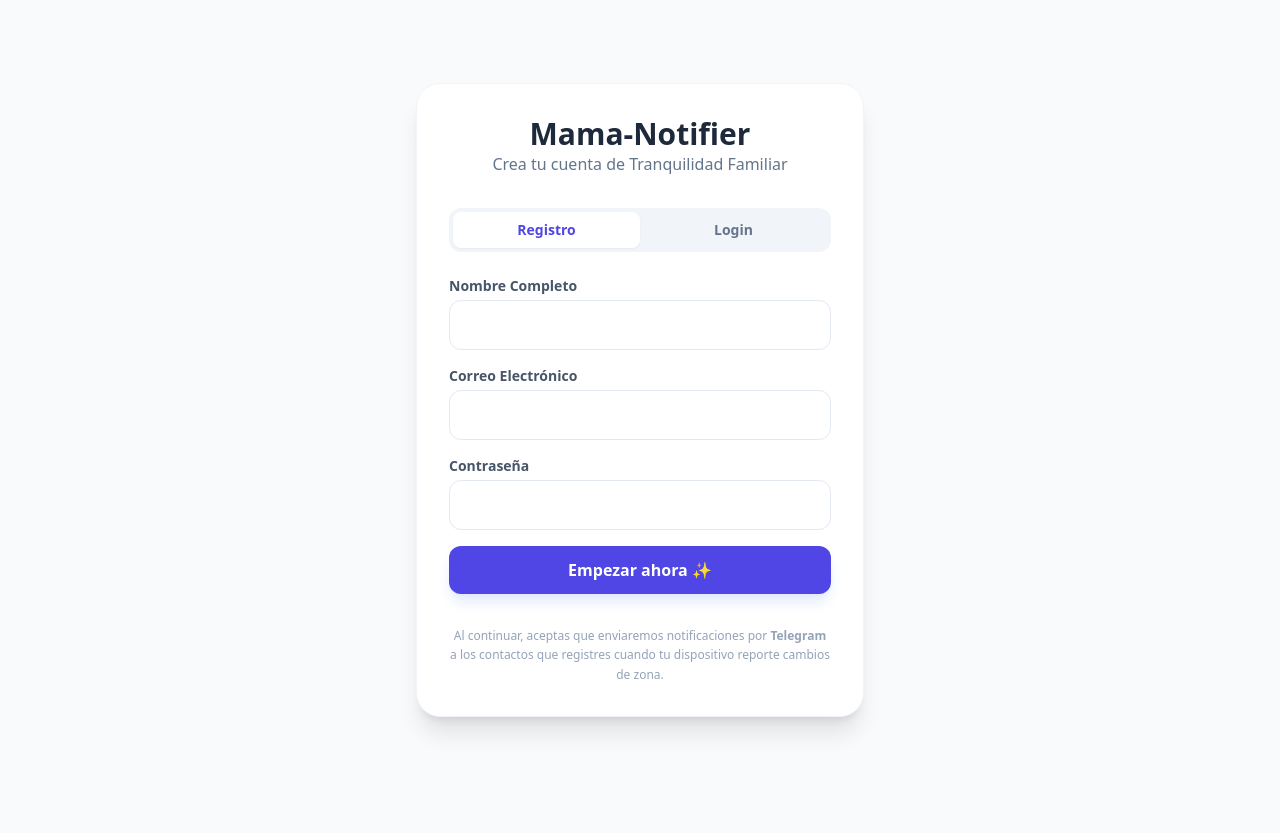
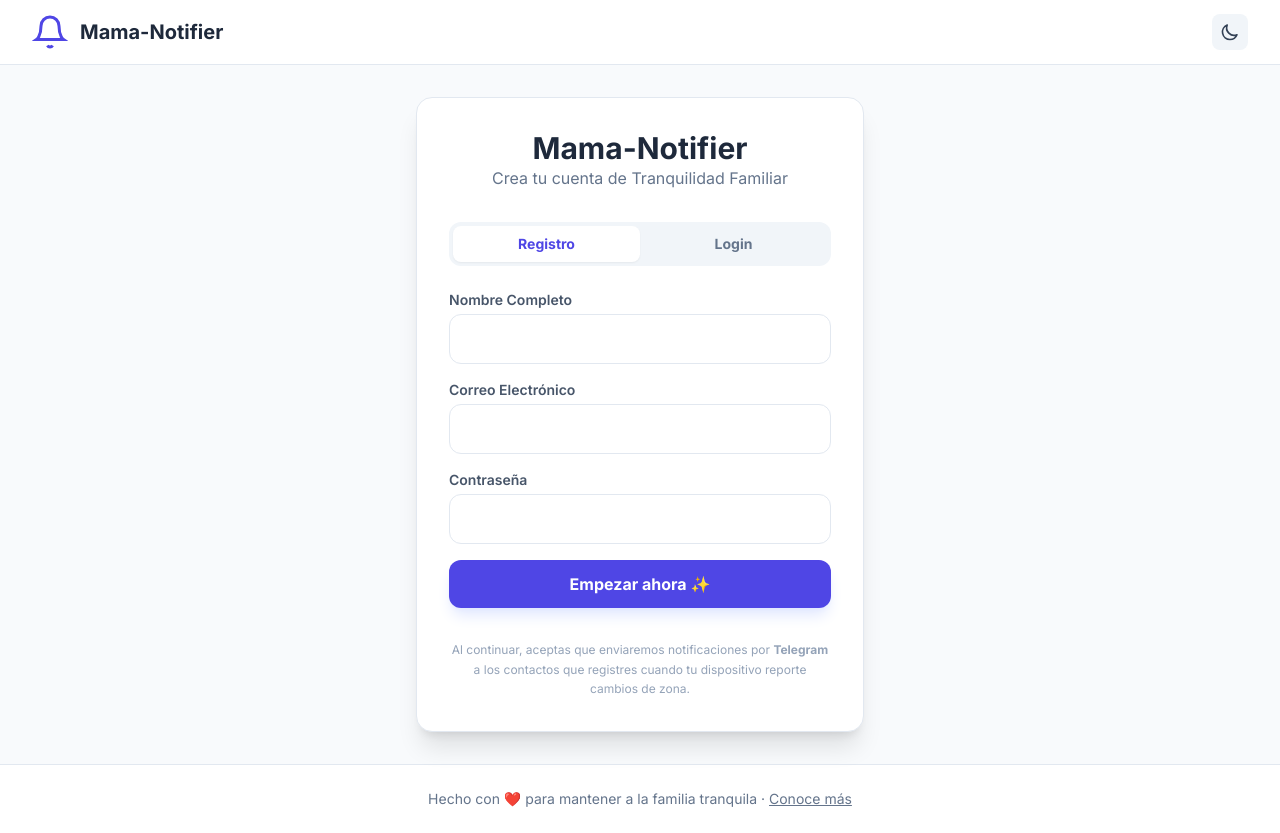
Before and after one commit to IgnacioHM112/MAMA-Notifier, a FastAPI app: page / in a window 1280 px wide. Before the commit the page ends 732 px from the top, so only its background shows below. Run offline with FastAPI, Linux system fonts and the light colour scheme; some libraries are stand-ins or nearby versions.

Commit message:
Frontend redesign: base layout, login, dashboard, about page, dark mode, logo, user guide

```diff
--- a/main.py
+++ b/main.py
@@ -496,6 +496,11 @@ async def simulate_event(event_type: str, user=Depends(get_current_user)):
     conn.close()
     return RedirectResponse(url="/", status_code=status.HTTP_303_SEE_OTHER)
 
+# --- PÁGINA INFORMATIVA ---
+@app.get("/acerca", response_class=HTMLResponse)
+async def about_page(request: Request):
+    return templates.TemplateResponse("about.html", {"request": request})
+
 @app.get("/debug/users")
 async def debug_users():
     conn = get_db()
--- /dev/null
+++ b/templates/base.html
@@ -0,0 +1,64 @@
+<!DOCTYPE html>
+<html lang="es" data-theme="light">
+<head>
+    <meta charset="UTF-8">
+    <meta name="viewport" content="width=device-width, initial-scale=1.0">
+    <title>{% block title %}Mama-Notifier{% endblock %}</title>
+    <script src="https://cdn.tailwindcss.com"></script>
+    <script defer src="https://cdn.jsdelivr.net/npm/alpinejs@3.x.x/dist/cdn.min.js"></script>
+    <link href="https://fonts.googleapis.com/css2?family=Inter:wght@300;400;500;600;700&display=swap" rel="stylesheet">
+    <style>
+        body { font-family: 'Inter', sans-serif; }
+        [data-theme="dark"] { color-scheme: dark; }
+        .logo-icon { width: 36px; height: 36px; }
+    </style>
+</head>
+<body class="bg-slate-50 dark:bg-slate-900 text-slate-900 dark:text-slate-100 min-h-screen transition-colors duration-200" x-data="{ dark: localStorage.getItem('theme') === 'dark' || (!localStorage.getItem('theme') && window.matchMedia('(prefers-color-scheme: dark)').matches) }" x-init="document.documentElement.setAttribute('data-theme', dark ? 'dark' : 'light'); watchDark()">
+    <!-- Navbar -->
+    <nav class="bg-white dark:bg-slate-800 border-b border-slate-200 dark:border-slate-700 sticky top-0 z-40">
+        <div class="max-w-7xl mx-auto px-4 sm:px-6 lg:px-8">
+            <div class="flex items-center justify-between h-16">
+                <div class="flex items-center gap-3">
+                    <svg class="logo-icon text-indigo-600 dark:text-indigo-400" viewBox="0 0 24 24" fill="none" stroke="currentColor" stroke-width="2" aria-hidden="true">
+                        <path d="M18 8A6 6 0 0 0 6 8c0 7-3 9-3 9h18s-3-2-3-9"/>
+                        <path d="M13.73 21a2 2 0 0 1-3.46 0"/>
+                    </svg>
+                    <span class="text-xl font-bold text-slate-800 dark:text-slate-100">Mama-Notifier</span>
+                </div>
+                <div class="flex items-center gap-4">
+                    {% if user %}
+                        <a href="/" class="text-sm font-medium text-slate-700 dark:text-slate-300 hover:text-indigo-600 dark:hover:text-indigo-400">Dashboard</a>
+                        <a href="/acerca" class="text-sm font-medium text-slate-700 dark:text-slate-300 hover:text-indigo-600 dark:hover:text-indigo-400">Acerca</a>
+                        <a href="/logout" class="text-sm font-medium text-rose-600 hover:text-rose-700">Salir</a>
+                    {% endif %}
+                    <button @click="dark = !dark; localStorage.setItem('theme', dark ? 'dark' : 'light'); document.documentElement.setAttribute('data-theme', dark ? 'dark' : 'light')" class="p-2 rounded-lg bg-slate-100 dark:bg-slate-800 hover:bg-slate-200 dark:hover:bg-slate-700" aria-label="Cambiar tema">
+                        <svg x-show="!dark" class="w-5 h-5 text-slate-700" fill="none" stroke="currentColor" viewBox="0 0 24 24"><path stroke-linecap="round" stroke-linejoin="round" stroke-width="2" d="M20.354 15.354A9 9 0 018.646 3.646 9.003 9.003 0 0012 21a9.003 9.003 0 008.354-5.646z"/></svg>
+                        <svg x-show="dark" class="w-5 h-5 text-slate-300" fill="none" stroke="currentColor" viewBox="0 0 24 24"><path stroke-linecap="round" stroke-linejoin="round" stroke-width="2" d="M12 3v1m0 16v1m9-9h-1M4 12H3m15.364 6.364l-.707-.707M6.343 6.343l-.707-.707m12.728 0l-.707.707M6.343 17.657l-.707.707M16 12a4 4 0 11-8 0 4 4 0 018 0z"/></svg>
+                    </button>
+                </div>
+            </div>
+        </div>
+    </nav>
+
+    <main class="max-w-7xl mx-auto px-4 sm:px-6 lg:px-8 py-8">
+        {% block content %}{% endblock %}
+    </main>
+
+    <footer class="bg-white dark:bg-slate-800 border-t border-slate-200 dark:border-slate-700 mt-auto">
+        <div class="max-w-7xl mx-auto px-4 py-6 text-center text-sm text-slate-500 dark:text-slate-400">
+            Hecho con ❤️ para mantener a la familia tranquila · <a href="/acerca" class="underline hover:text-indigo-600">Conoce más</a>
+        </div>
+    </footer>
+
+    <script>
+        function watchDark() {
+            const media = window.matchMedia('(prefers-color-scheme: dark)');
+            media.addEventListener('change', e => {
+                if (!localStorage.getItem('theme')) {
+                    document.documentElement.setAttribute('data-theme', e.matches ? 'dark' : 'light');
+                }
+            });
+        }
+    </script>
+</body>
+</html>
--- a/templates/login.html
+++ b/templates/login.html
@@ -1,40 +1,39 @@
-<!DOCTYPE html>
-<html lang="es">
-<head>
-    <meta charset="UTF-8">
-    <title>Mama-Notifier | Acceso</title>
-    <script src="https://cdn.tailwindcss.com"></script>
-    <style>
-        .form-container { transition: all 0.3s ease; }
-        .hidden { display: none; }
-    </style>
-</head>
-<body class="bg-slate-50 flex items-center justify-center min-h-screen">
-    <div class="bg-white p-8 rounded-3xl shadow-xl w-full max-w-md border border-slate-100">
+{% extends "base.html" %}
+
+{% block title %}Acceso · Mama-Notifier{% endblock %}
+
+{% block content %}
+<div class="flex items-center justify-center min-h-[calc(100vh-200px)]">
+    <div class="bg-white dark:bg-slate-800 p-8 rounded-2xl shadow-xl w-full max-w-md border border-slate-200 dark:border-slate-700">
         <div class="text-center mb-8">
-            <h1 class="text-3xl font-bold text-slate-800">Mama-Notifier</h1>
-            <p class="text-slate-500" id="form-subtitle">Crea tu cuenta de Tranquilidad Familiar</p>
+            <h1 class="text-3xl font-bold text-slate-800 dark:text-slate-100">Mama-Notifier</h1>
+            <p class="text-slate-500 dark:text-slate-400" id="form-subtitle">Crea tu cuenta de Tranquilidad Familiar</p>
+        </div>
+
+        <!-- Error banner -->
+        <div x-show="window.location.search.includes('error=1')" x-init="if (window.location.search.includes('error=1')) { showLogin(); history.replaceState(null, '', '/'); }" class="bg-rose-100 dark:bg-rose-900/30 border border-rose-400 text-rose-700 dark:text-rose-300 px-4 py-3 rounded-xl mb-6 text-center text-sm" role="alert">
+            Credenciales inválidas. Intenta de nuevo.
         </div>
 
         <!-- TABS -->
-        <div class="flex mb-6 bg-slate-100 p-1 rounded-xl">
-            <button onclick="showRegister()" id="tab-register" class="flex-1 py-2 text-sm font-bold rounded-lg bg-white text-indigo-600 shadow-sm transition-all">Registro</button>
-            <button onclick="showLogin()" id="tab-login" class="flex-1 py-2 text-sm font-bold rounded-lg text-slate-500 hover:text-slate-700 transition-all">Login</button>
+        <div class="flex mb-6 bg-slate-100 dark:bg-slate-700 p-1 rounded-xl">
+            <button onclick="showRegister()" id="tab-register" class="flex-1 py-2 text-sm font-bold rounded-lg bg-white dark:bg-slate-800 text-indigo-600 dark:text-indigo-400 shadow-sm transition-all">Registro</button>
+            <button onclick="showLogin()" id="tab-login" class="flex-1 py-2 text-sm font-bold rounded-lg text-slate-500 dark:text-slate-400 hover:text-slate-700 dark:hover:text-slate-200 transition-all">Login</button>
         </div>
 
         <!-- REGISTRO -->
         <form id="register-form" action="/register" method="post" class="space-y-4">
             <div>
-                <label class="block text-sm font-semibold text-slate-600 mb-1">Nombre Completo</label>
-                <input type="text" name="name" required class="w-full px-4 py-3 rounded-xl border border-slate-200 focus:ring-2 focus:ring-indigo-400 outline-none">
+                <label class="block text-sm font-semibold text-slate-600 dark:text-slate-300 mb-1">Nombre Completo</label>
+                <input type="text" name="name" required class="w-full px-4 py-3 rounded-xl border border-slate-200 dark:border-slate-600 bg-white dark:bg-slate-900 focus:ring-2 focus:ring-indigo-400 outline-none">
             </div>
             <div>
-                <label class="block text-sm font-semibold text-slate-600 mb-1">Correo Electrónico</label>
-                <input type="email" name="email" required class="w-full px-4 py-3 rounded-xl border border-slate-200 focus:ring-2 focus:ring-indigo-400 outline-none">
+                <label class="block text-sm font-semibold text-slate-600 dark:text-slate-300 mb-1">Correo Electrónico</label>
+                <input type="email" name="email" required class="w-full px-4 py-3 rounded-xl border border-slate-200 dark:border-slate-600 bg-white dark:bg-slate-900 focus:ring-2 focus:ring-indigo-400 outline-none">
             </div>
             <div>
-                <label class="block text-sm font-semibold text-slate-600 mb-1">Contraseña</label>
-                <input type="password" name="password" required class="w-full px-4 py-3 rounded-xl border border-slate-200 focus:ring-2 focus:ring-indigo-400 outline-none">
+                <label class="block text-sm font-semibold text-slate-600 dark:text-slate-300 mb-1">Contraseña</label>
+                <input type="password" name="password" required class="w-full px-4 py-3 rounded-xl border border-slate-200 dark:border-slate-600 bg-white dark:bg-slate-900 focus:ring-2 focus:ring-indigo-400 outline-none">
             </div>
             <button type="submit" class="w-full bg-indigo-600 hover:bg-indigo-700 text-white font-bold py-3 rounded-xl transition-all shadow-lg shadow-indigo-100">
                 Empezar ahora ✨
@@ -44,23 +43,25 @@
         <!-- LOGIN -->
         <form id="login-form" action="/login" method="post" class="space-y-4 hidden">
             <div>
-                <label class="block text-sm font-semibold text-slate-600 mb-1">Correo Electrónico</label>
-                <input type="email" name="email" required class="w-full px-4 py-3 rounded-xl border border-slate-200 focus:ring-2 focus:ring-indigo-400 outline-none">
+                <label class="block text-sm font-semibold text-slate-600 dark:text-slate-300 mb-1">Correo Electrónico</label>
+                <input type="email" name="email" required class="w-full px-4 py-3 rounded-xl border border-slate-200 dark:border-slate-600 bg-white dark:bg-slate-900 focus:ring-2 focus:ring-indigo-400 outline-none">
             </div>
             <div>
-                <label class="block text-sm font-semibold text-slate-600 mb-1">Contraseña</label>
-                <input type="password" name="password" required class="w-full px-4 py-3 rounded-xl border border-slate-200 focus:ring-2 focus:ring-indigo-400 outline-none">
+                <label class="block text-sm font-semibold text-slate-600 dark:text-slate-300 mb-1">Contraseña</label>
+                <input type="password" name="password" required class="w-full px-4 py-3 rounded-xl border border-slate-200 dark:border-slate-600 bg-white dark:bg-slate-900 focus:ring-2 focus:ring-indigo-400 outline-none">
             </div>
             <button type="submit" class="w-full bg-indigo-600 hover:bg-indigo-700 text-white font-bold py-3 rounded-xl transition-all shadow-lg shadow-indigo-100">
                 Entrar 🚀
             </button>
         </form>
 
-        <p class="mt-8 text-center text-xs text-slate-400 leading-relaxed">
+        <p class="mt-8 text-center text-xs text-slate-400 dark:text-slate-500 leading-relaxed">
             Al continuar, aceptas que enviaremos notificaciones por <strong>Telegram</strong> a los contactos que registres cuando tu dispositivo reporte cambios de zona.
         </p>
     </div>
+{% endblock %}
 
+{% block scripts %}
 <script>
     const registerForm = document.getElementById('register-form');
     const loginForm = document.getElementById('login-form');
@@ -71,38 +72,21 @@
     function showLogin() {
         registerForm.classList.add('hidden');
         loginForm.classList.remove('hidden');
-            tabLogin.classList.add('bg-white', 'text-indigo-600', 'shadow-sm');
-            tabLogin.classList.remove('text-slate-500');
-            tabRegister.classList.remove('bg-white', 'text-indigo-600', 'shadow-sm');
-            tabRegister.classList.add('text-slate-500');
+        tabLogin.classList.add('bg-white', 'dark:bg-slate-800', 'text-indigo-600', 'dark:text-indigo-400', 'shadow-sm');
+        tabLogin.classList.remove('text-slate-500', 'dark:text-slate-400');
+        tabRegister.classList.remove('bg-white', 'dark:bg-slate-800', 'text-indigo-600', 'dark:text-indigo-400', 'shadow-sm');
+        tabRegister.classList.add('text-slate-500', 'dark:text-slate-400');
         subtitle.innerText = 'Bienvenido de nuevo a Mama-Notifier';
     }
 
     function showRegister() {
         loginForm.classList.add('hidden');
         registerForm.classList.remove('hidden');
-            tabRegister.classList.add('bg-white', 'text-indigo-600', 'shadow-sm');
-            tabRegister.classList.remove('text-slate-500');
-            tabLogin.classList.remove('bg-white', 'text-indigo-600', 'shadow-sm');
-            tabLogin.classList.add('text-slate-500');
+        tabRegister.classList.add('bg-white', 'dark:bg-slate-800', 'text-indigo-600', 'dark:text-indigo-400', 'shadow-sm');
+        tabRegister.classList.remove('text-slate-500', 'dark:text-slate-400');
+        tabLogin.classList.remove('bg-white', 'dark:bg-slate-800', 'text-indigo-600', 'dark:text-indigo-400', 'shadow-sm');
+        tabLogin.classList.add('text-slate-500', 'dark:text-slate-400');
         subtitle.innerText = 'Crea tu cuenta de Tranquilidad Familiar';
     }
-
-        // Show error banner if ?error=1 in URL
-        (function() {
-            const params = new URLSearchParams(window.location.search);
-            if (params.has('error')) {
-                // Ensure login tab is active
-                showLogin();
-                // Create error banner
-                const errDiv = document.createElement('div');
-                errDiv.className = 'bg-rose-100 border border-rose-400 text-rose-700 px-4 py-3 rounded-xl mb-6 text-center text-sm';
-                errDiv.textContent = 'Credenciales inválidas. Intenta de nuevo.';
-                loginForm.prepend(errDiv);
-                // Clean URL without reload
-                history.replaceState(null, '', '/');
-            }
-        })();
 </script>
-</body>
-</html>
+{% endblock %}
```
Also changed, not shown: GUIA_USUARIO.md (added, +79 -0 lines), templates/about.html (added, +62 -0 lines), templates/dashboard.html (+36 -44 lines), 1 other file. Lines whose indentation alone changed are shown as unchanged.
